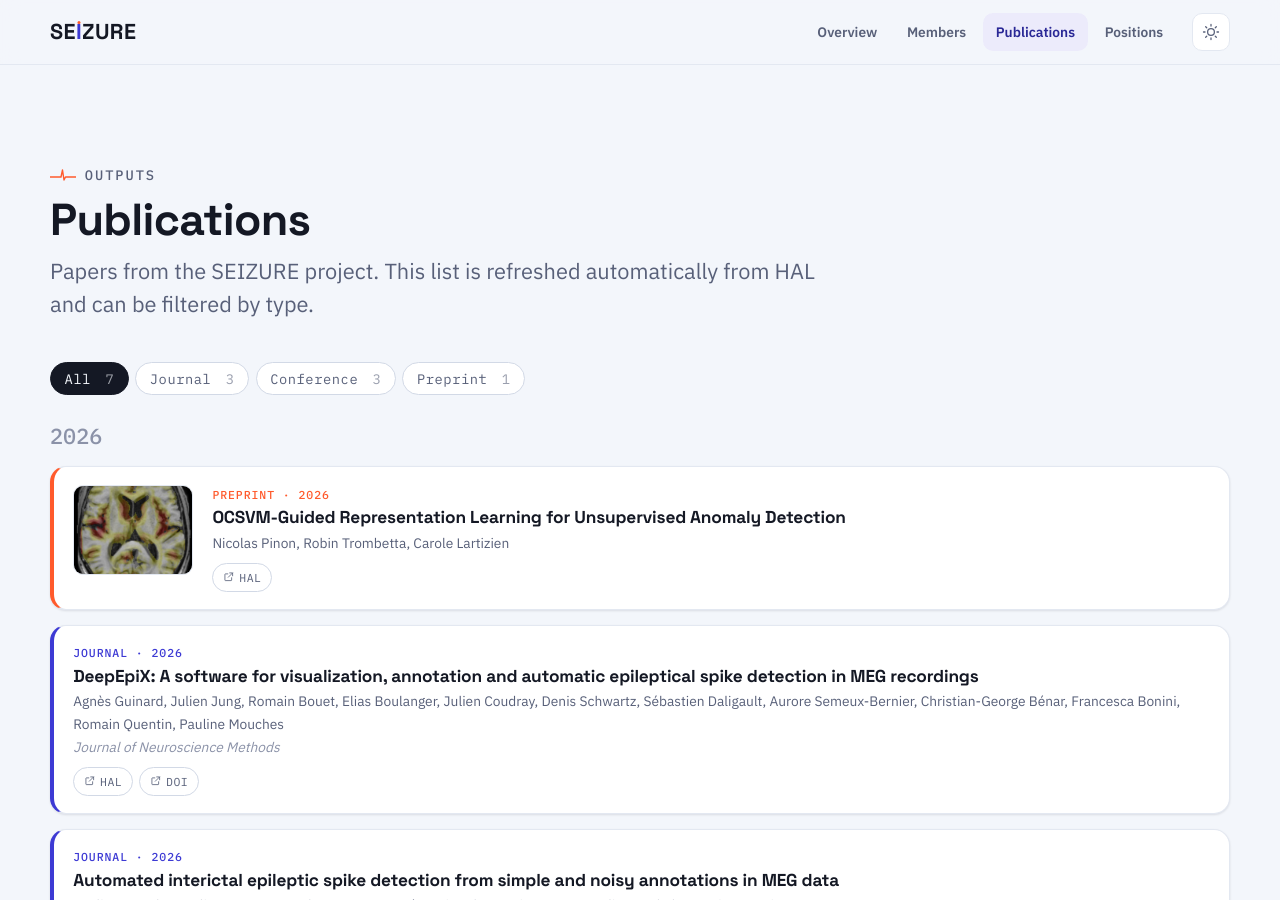
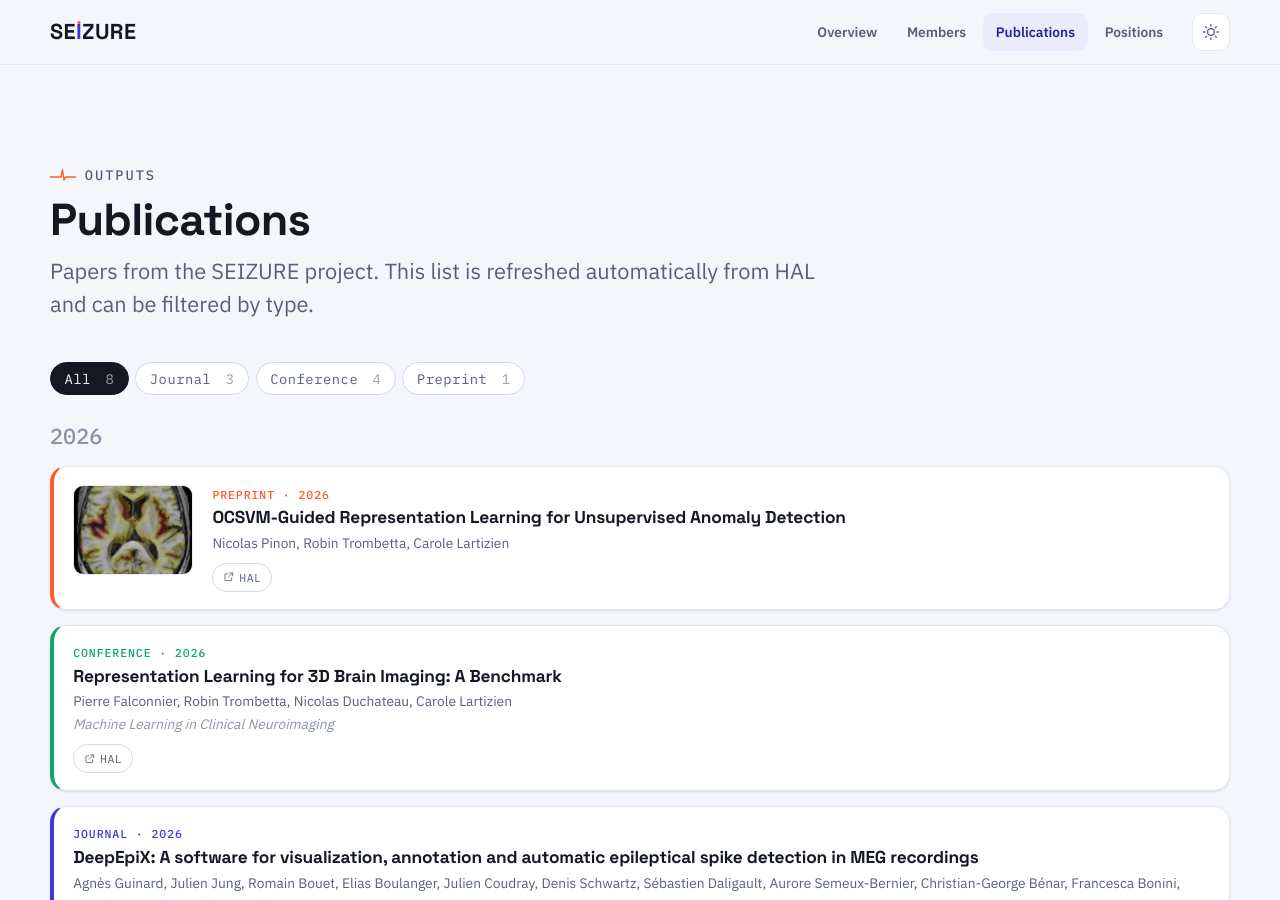
Before and after one commit to anr-seizure/anr-seizure.github.io, a Jekyll site: the page built from publications.html, in a window 1280 px wide and 900 px high. Built offline with Jekyll 4.4.1, drawn with Linux system fonts in a browser that asks for light colours.

Commit message:
data: refresh publications from HAL

```diff
--- a/_data/publications.yml
+++ b/_data/publications.yml
@@ -42,6 +42,15 @@ journal:
   figure: /images/publications/hal-05061806.jpg
   source: auto
 conference:
+- key: hal-05849054
+  title: 'Representation Learning for 3D Brain Imaging: A Benchmark'
+  authors: Pierre Falconnier, Robin Trombetta, Nicolas Duchateau, Carole Lartizien
+  year: 2026
+  venue: Machine Learning in Clinical Neuroimaging
+  doctype: conference
+  url: https://hal.science/hal-05849054v1
+  hal_id: hal-05849054
+  source: auto
 - key: 10.48550/arxiv.2508.12927
   title: Learning local and global prototypes with optimal transport for unsupervised anomaly detection
     and localization
```
Also changed, not shown: _data/member_pubs.yml (+8 -10 lines).
